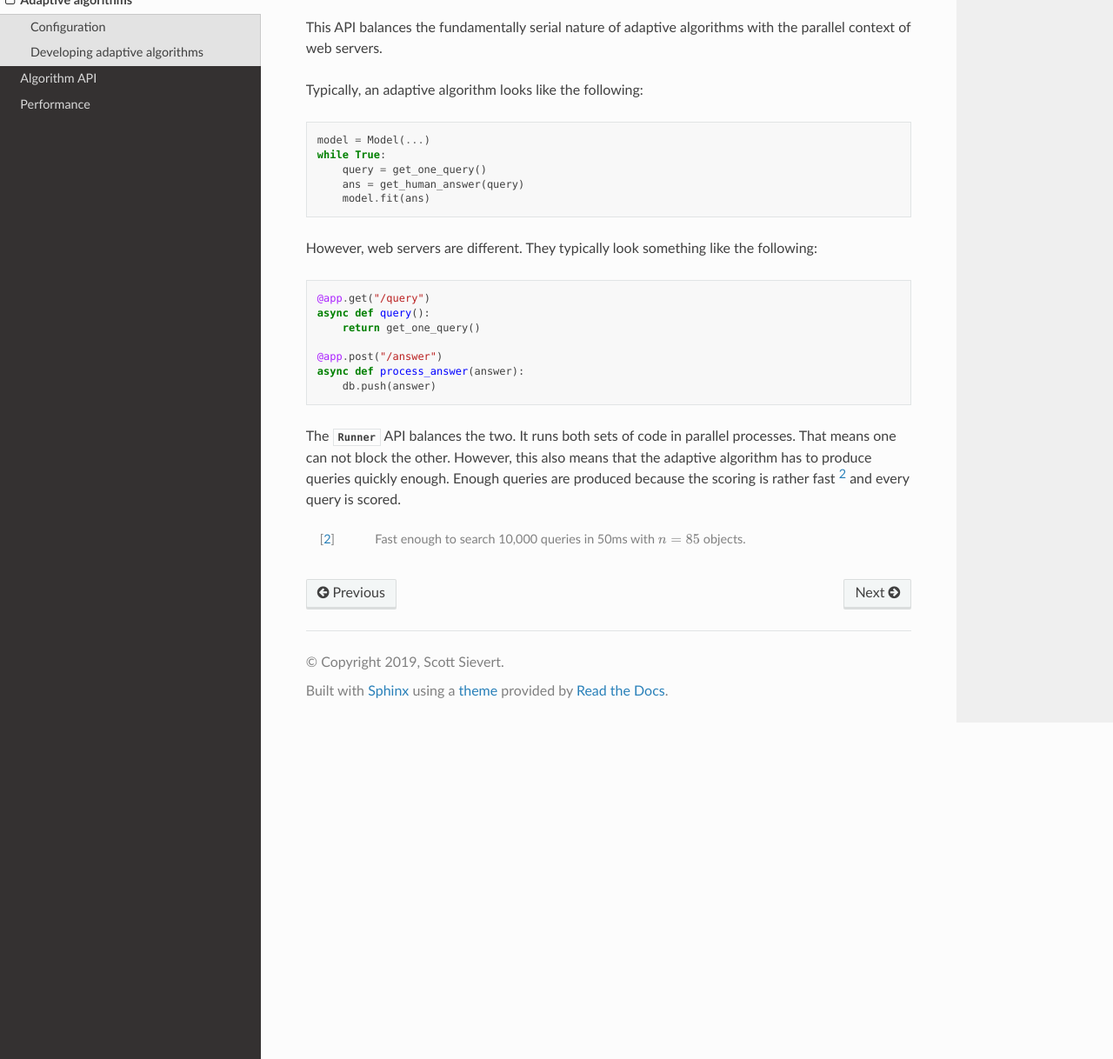
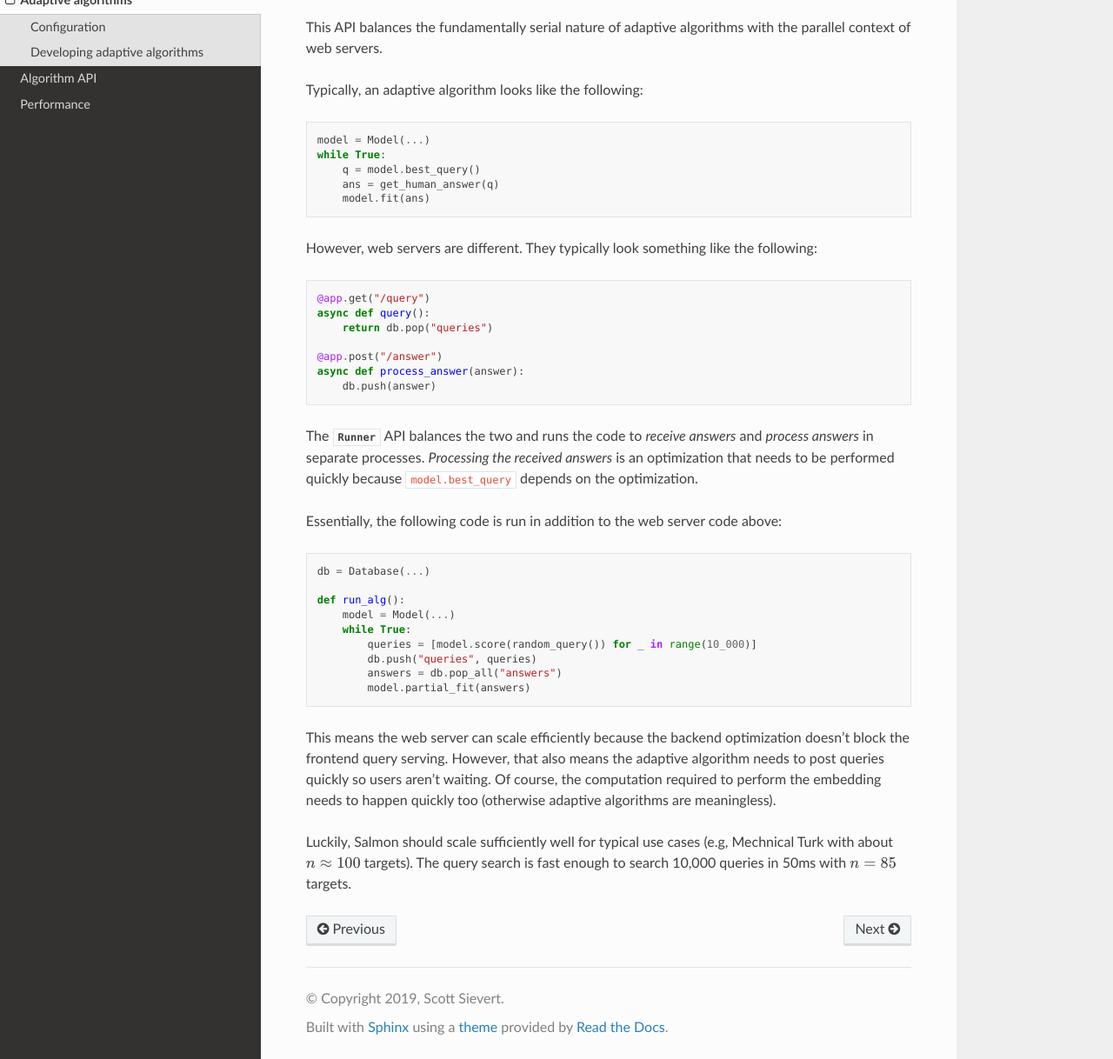
Before and after one commit to stsievert/salmon, a Sphinx documentation site: the page built from docs/source/adaptive.rst, in a window 1280 px wide and 1400 px high, scrolled down 1644 px, cut to the strip 182-1400 px from the top of the window. Shown: the whole strip at 87% size. Built offline with Sphinx 7.4.7 and the Read the Docs theme 2.0.0, drawn with Linux system fonts in a browser that asks for light colours.

Commit message:
better document adaptive algs

```diff
--- a/docs/source/adaptive.rst
+++ b/docs/source/adaptive.rst
@@ -101,8 +101,8 @@ Typically, an adaptive algorithm looks like the following:
 
    model = Model(...)
    while True:
-       query = get_one_query()
-       ans = get_human_answer(query)
+       q = model.best_query()
+       ans = get_human_answer(q)
        model.fit(ans)
 
 However, web servers are different. They typically look something like the
@@ -112,16 +112,38 @@ following:
 
    @app.get("/query")
    async def query():
-       return get_one_query()
+       return db.pop("queries")
 
    @app.post("/answer")
    async def process_answer(answer):
        db.push(answer)
 
-The :class:`~salmon.backend.alg.Runner` API balances the two. It runs both sets
-of code in parallel processes. That means one can not block the other. However,
-this also means that the adaptive algorithm has to produce queries quickly
-enough. Enough queries are produced because the scoring is rather fast [#]_ and
-every query is scored.
+The :class:`~salmon.backend.alg.Runner` API balances the two and runs the code
+to `receive answers` and `process answers` in separate processes.
+`Processing the received answers` is an optimization that needs to be performed
+quickly because ``model.best_query`` depends on the optimization.
 
-.. [#] Fast enough to search 10,000 queries in 50ms with :math:`n = 85` objects.
+Essentially, the following code is run in addition to the web server code
+above:
+
+.. code-block:: python
+
+   db = Database(...)
+
+   def run_alg():
+       model = Model(...)
+       while True:
+           queries = [model.score(random_query()) for _ in range(10_000)]
+           db.push("queries", queries)
+           answers = db.pop_all("answers")
+           model.partial_fit(answers)
+
+This means the web server can scale efficiently because the backend
+optimization doesn't block the frontend query serving. However, that also means
+the adaptive algorithm needs to post queries quickly so users aren't waiting.
+Of course, the computation required to perform the embedding needs to happen
+quickly too (otherwise adaptive algorithms are meaningless).
+
+Luckily, Salmon should scale sufficiently well for typical use cases (e.g,
+Mechnical Turk with about :math:`n \approx 100` targets). The query search is
+fast enough to search 10,000 queries in 50ms with :math:`n = 85` targets.
```
